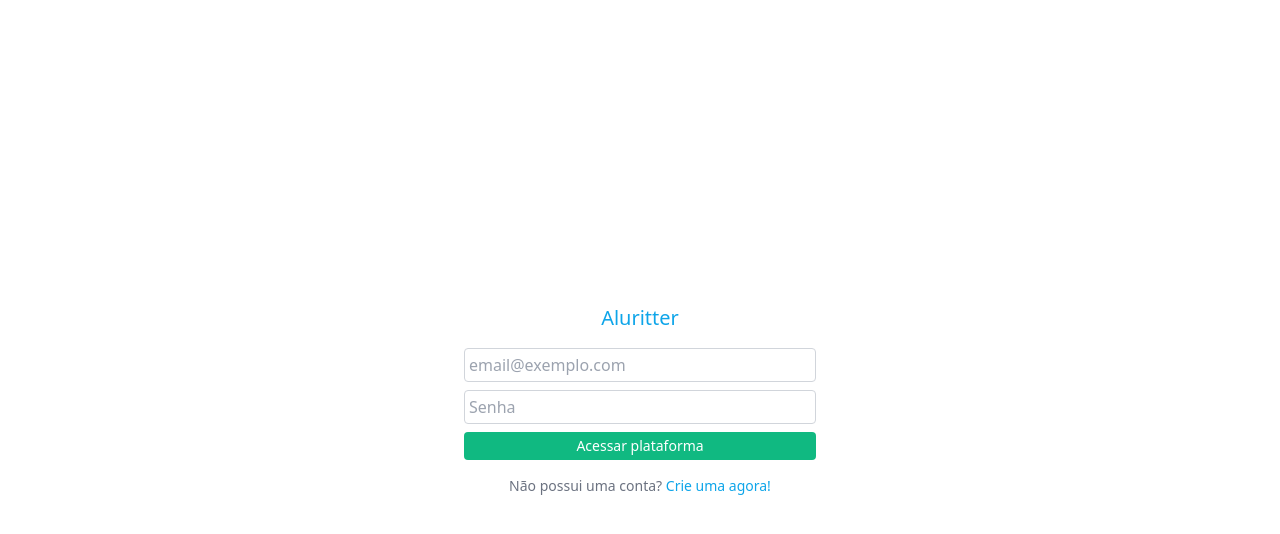
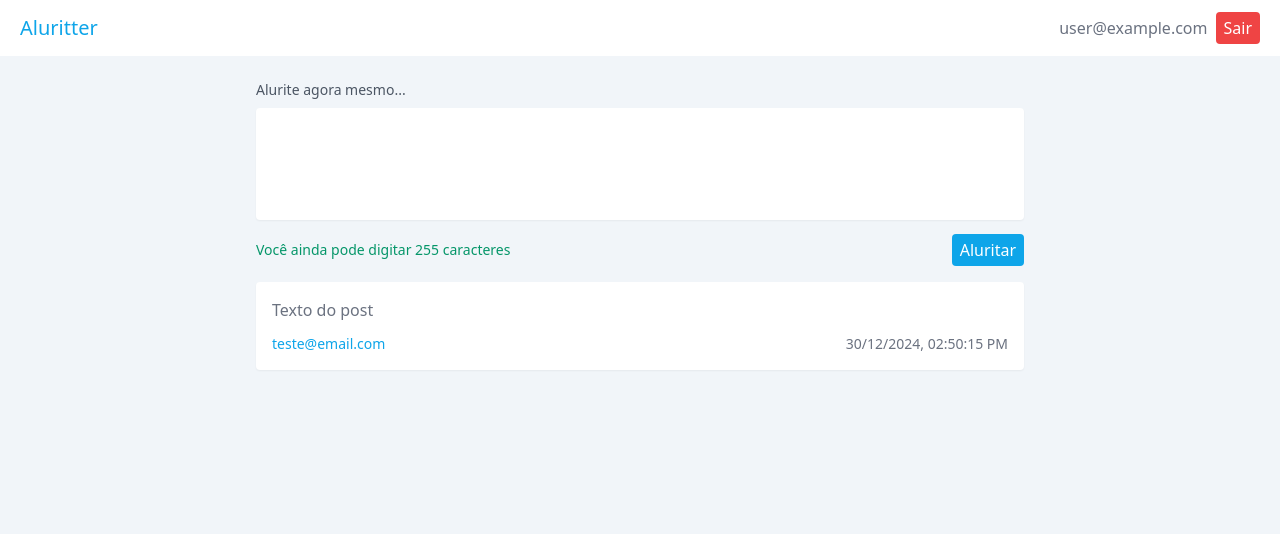
Before and after one commit to biancassantos/7-days-of-code-react, a React (Vite) app: page / in a window 1280 px wide. Before the commit this address led to /sign-in. Shown: the top 534 px of the page. Built offline with nearby package versions, Linux system fonts and the light colour scheme; no server answers; sample sign-in values are in the browser's storage.

Commit message:
firebase delay handled and spinner added

```diff
--- /dev/null
+++ b/src/components/ui/Spinner.jsx
@@ -0,0 +1,10 @@
+function Spinner() {
+  return (
+    <section className="flex justify-center items-center h-screen">
+      <div className="h-16 w-16 border-[6px] border-gray-300 border-t-sky-500 rounded-full animate-spin">
+      </div>
+    </section>
+  )
+}
+
+export default Spinner;
--- a/src/contexts/AuthContextProvider.jsx
+++ b/src/contexts/AuthContextProvider.jsx
@@ -5,6 +5,7 @@ import { createUserWithEmailAndPassword, signInWithEmailAndPassword } from "fire
 
 export function AuthContextProvider({ children }) {
   const [currentUser, setCurrentUser] = useState();
+  const [isPending, setIsPending] = useState(true);
 
   const userAuth = (action, email, password) => {
     if (action === "signup") {
@@ -15,13 +16,16 @@ export function AuthContextProvider({ children }) {
   }
 
   useEffect(() => {
-    const unsubscribe = auth.onAuthStateChanged(user => setCurrentUser(user));
+    const unsubscribe = auth.onAuthStateChanged(user => {
+      user ? setCurrentUser(user) : setCurrentUser(null);
+      setIsPending(false);
+    });
 
-    return unsubscribe;
+    return () => unsubscribe();
   }, [])
 
   return (
-    <AuthContext.Provider value={{currentUser, userAuth}}>
+    <AuthContext.Provider value={{currentUser, userAuth, isPending}}>
       {children}
     </AuthContext.Provider>
   )
--- a/src/pages/SignIn.jsx
+++ b/src/pages/SignIn.jsx
@@ -1,10 +1,20 @@
 import InputAreaContainer from "../components/InputAreaContainer";
 import UserForm from "../components/UserForm";
 import TextWithLink from "../components/ui/TextWithLink";
+import { useContext } from "react";
+import { AuthContext } from "../contexts/AuthContext";
+import { Navigate } from "react-router";
+import Spinner from "../components/ui/Spinner";
 
 function SignIn() {
+  const { currentUser, isPending } = useContext(AuthContext);
+
+  if (isPending) return <Spinner />
+
   return (
     <>
+      {currentUser ?
+      <Navigate to="/" /> :
       <InputAreaContainer>
         <UserForm
         btnText="Acessar plataforma"
@@ -15,7 +25,7 @@ function SignIn() {
         linkText="Crie uma agora!"
         url="/sign-up"
         />
-      </InputAreaContainer>
+      </InputAreaContainer>}
     </>
   )
 }
--- a/src/pages/SignUp.jsx
+++ b/src/pages/SignUp.jsx
@@ -1,10 +1,20 @@
 import InputAreaContainer from "../components/InputAreaContainer";
 import UserForm from "../components/UserForm";
 import TextWithLink from "../components/ui/TextWithLink";
+import { useContext } from "react";
+import { AuthContext } from "../contexts/AuthContext";
+import { Navigate } from "react-router";
+import Spinner from "../components/ui/Spinner";
 
 function SignUp() {
+  const { currentUser, isPending } = useContext(AuthContext);
+
+  if (isPending) return <Spinner />
+
   return (
     <>
+      {currentUser ?
+      <Navigate to="/" /> :
       <InputAreaContainer>
         <UserForm
         btnText="Criar uma nova conta"
@@ -15,7 +25,7 @@ function SignUp() {
         linkText="Acesse agora!"
         url="/sign-in"
         />
-      </InputAreaContainer>
+      </InputAreaContainer>}
     </>
   )
 }
```
